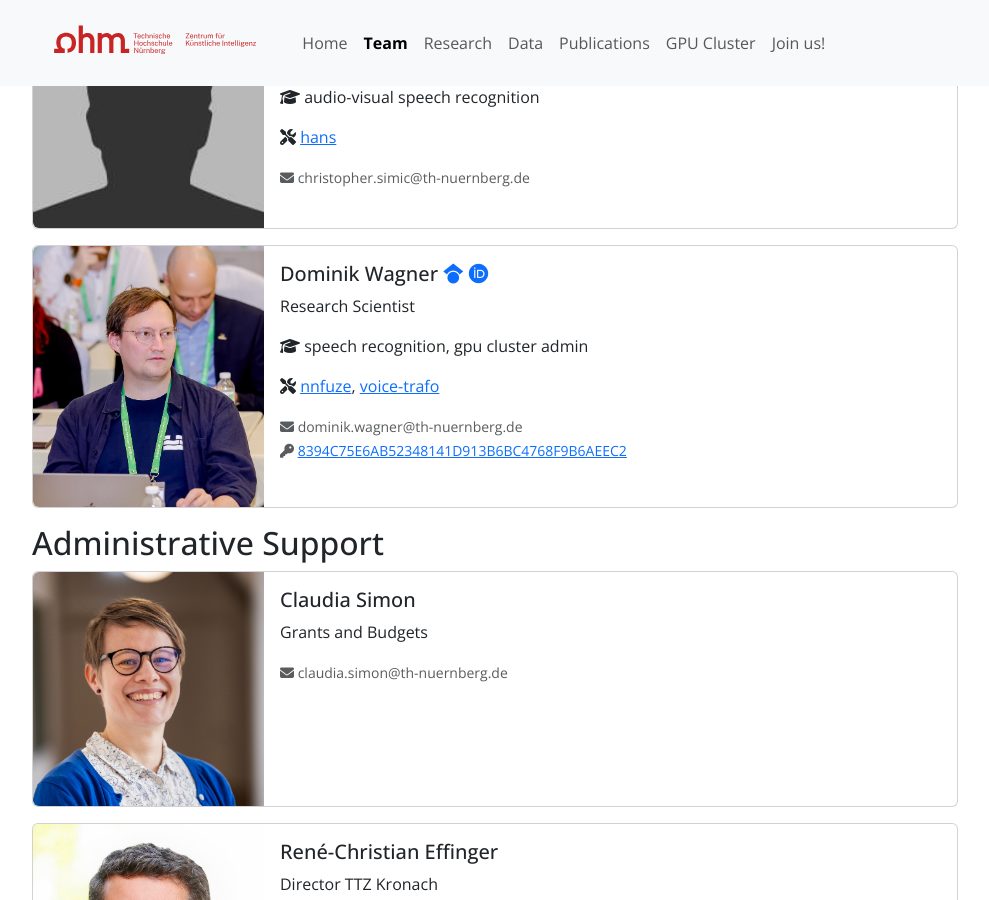
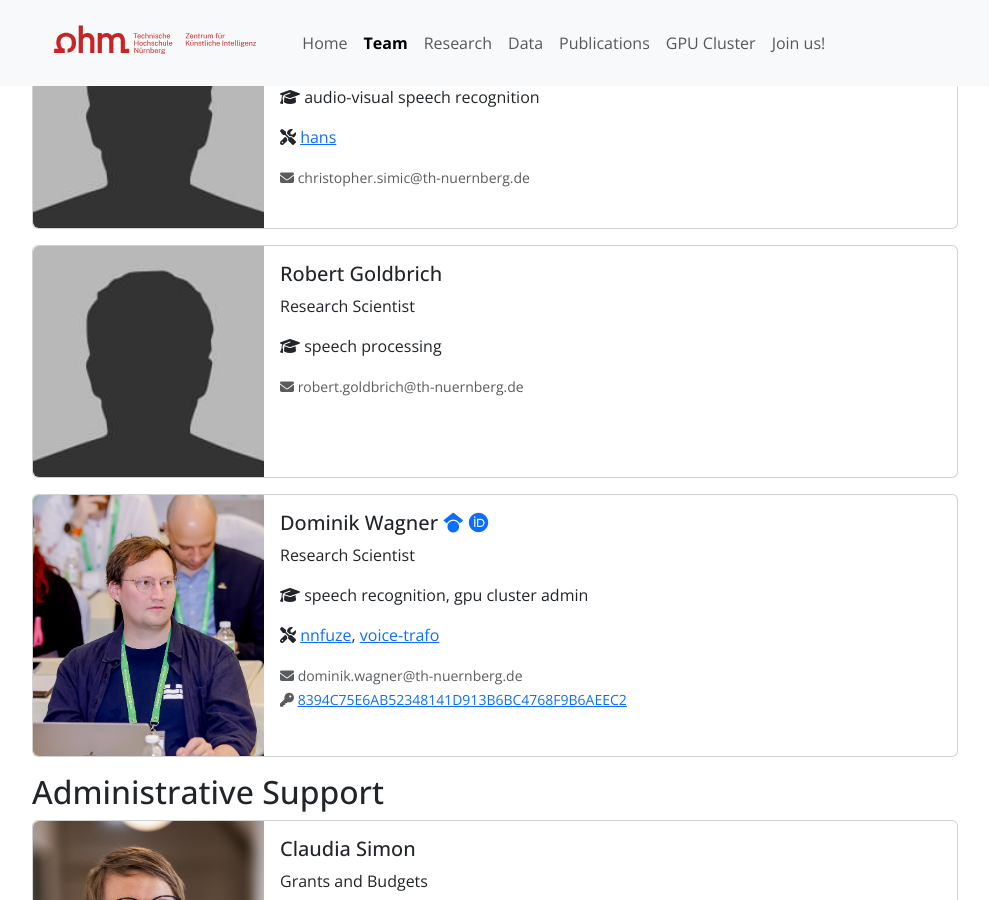
Before and after one commit to dwgnr/ki-zentrum.github.io, a Jekyll site: the page built from _pages/team.md, in a window 1280 px wide and 900 px high, scrolled down 3601 px. Shown: the whole window, without its empty margins (145-1134 px from the left). Built offline with Jekyll 4.4.1, drawn with Linux system fonts in a browser that asks for light colours.

Commit message:
add robert profile

```diff
--- a/_data/staff_scientific.yml
+++ b/_data/staff_scientific.yml
@@ -118,6 +118,12 @@
     - hans
   email: christopher.simic@th-nuernberg.de
 
+- name: Robert Goldbrich
+  photo: bio-photo.jpg
+  info: Research Scientist
+  subject: speech processing
+  email: robert.goldbrich@th-nuernberg.de
+
 - name: Dominik Wagner
   photo: bio-photo-wagner.jpg
   info: Research Scientist
```
